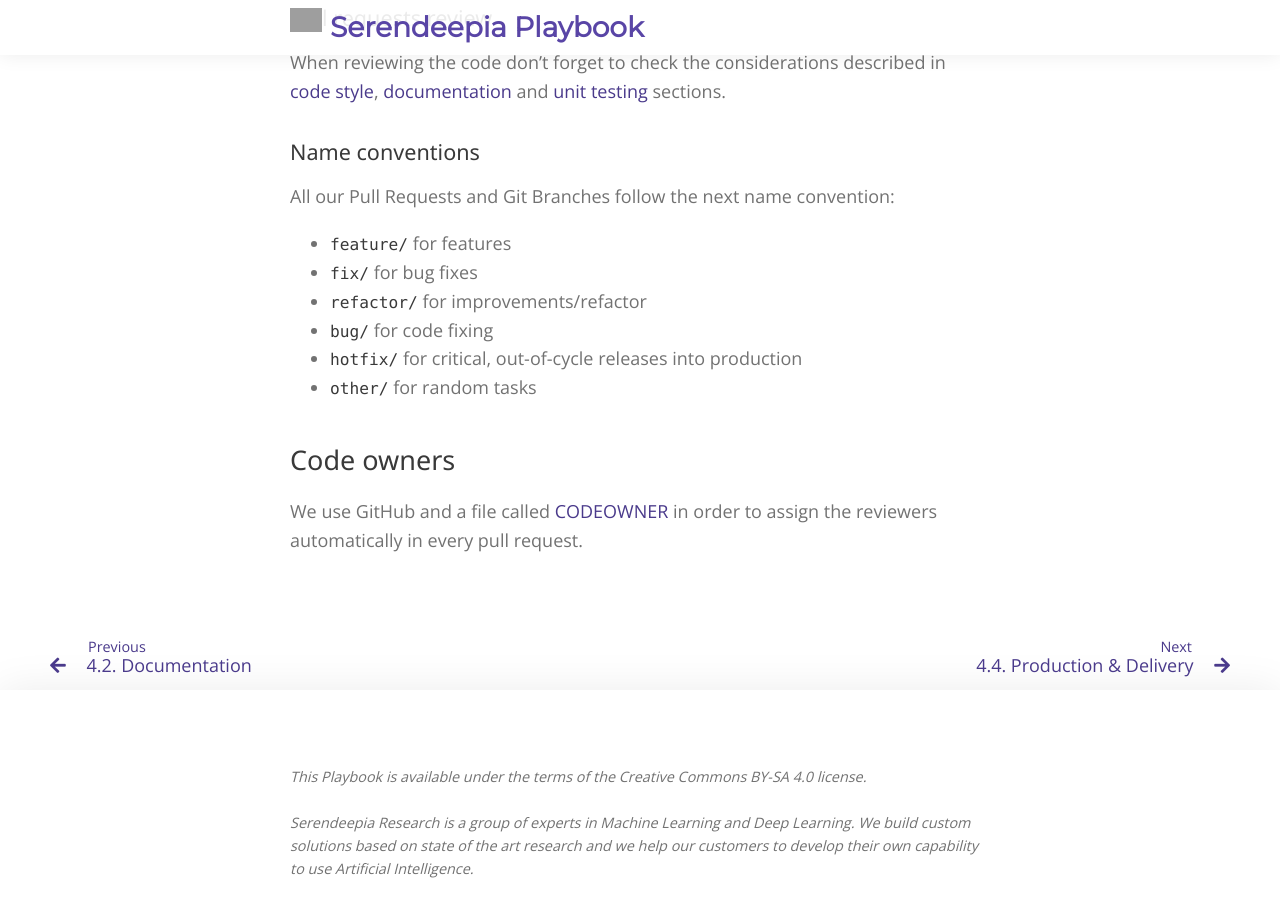
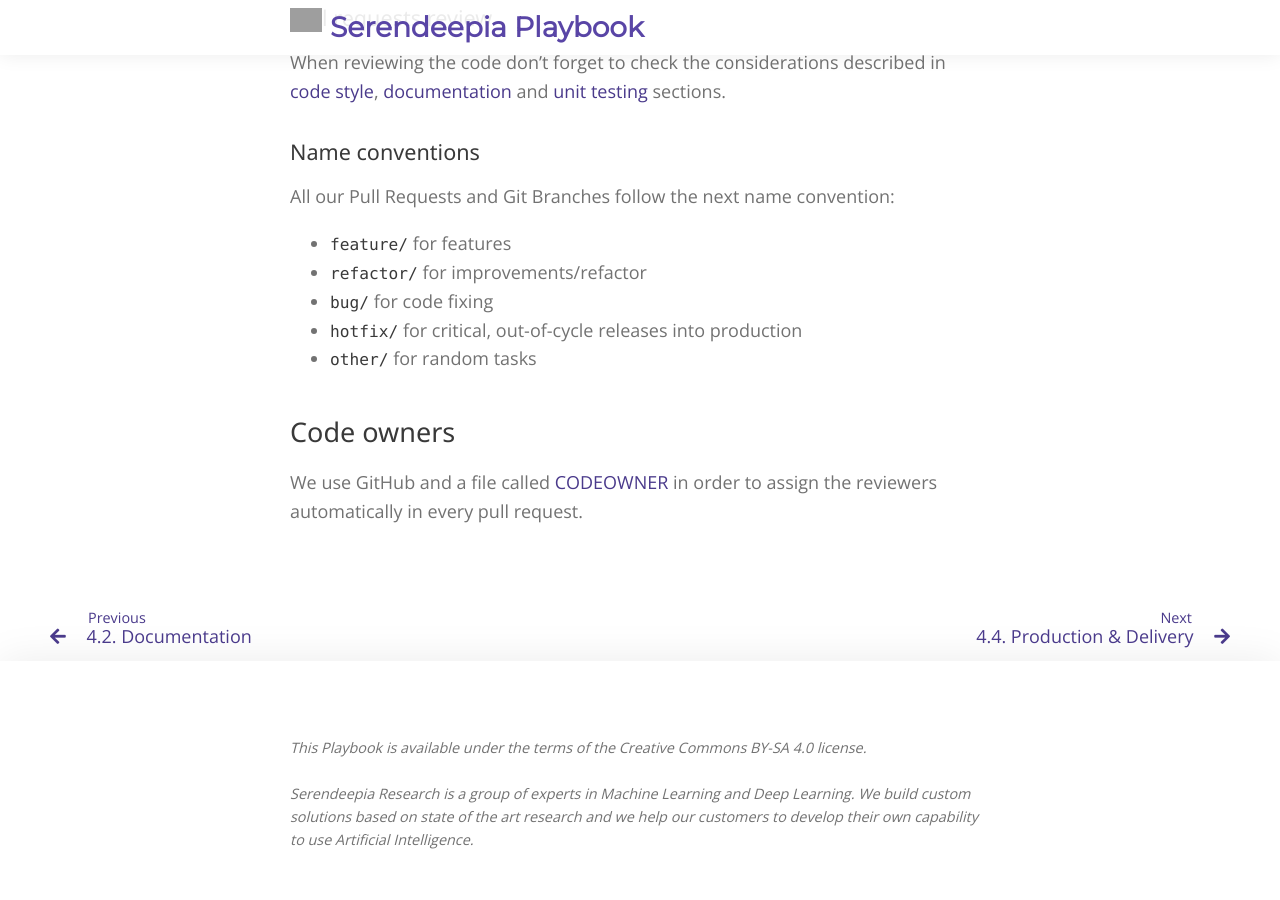
Before and after one commit to serendeepia/playbook, a Jekyll site: the page built from _docs/4_3_developing.md, in a window 1280 px wide and 900 px high, scrolled down 2786 px. Built offline with Jekyll 4.4.1, drawn with Linux system fonts in a browser that asks for light colours; nearby versions of some CDN libraries; comment, search, counter and statistics services are not loaded; grey boxes are pictures that could not be loaded.

Commit message:
Update 4_3_developing.md
Removed 'fix' branch type

```diff
--- a/_docs/4_3_developing.md
+++ b/_docs/4_3_developing.md
@@ -85,7 +85,6 @@ When reviewing the code don't forget to check the considerations described in [c
 
 All our Pull Requests and Git Branches follow the next name convention:
 * `feature/` for features
-* `fix/` for bug fixes
 * `refactor/` for improvements/refactor
 * `bug/` for code fixing
 * `hotfix/` for critical, out-of-cycle releases into production
```
